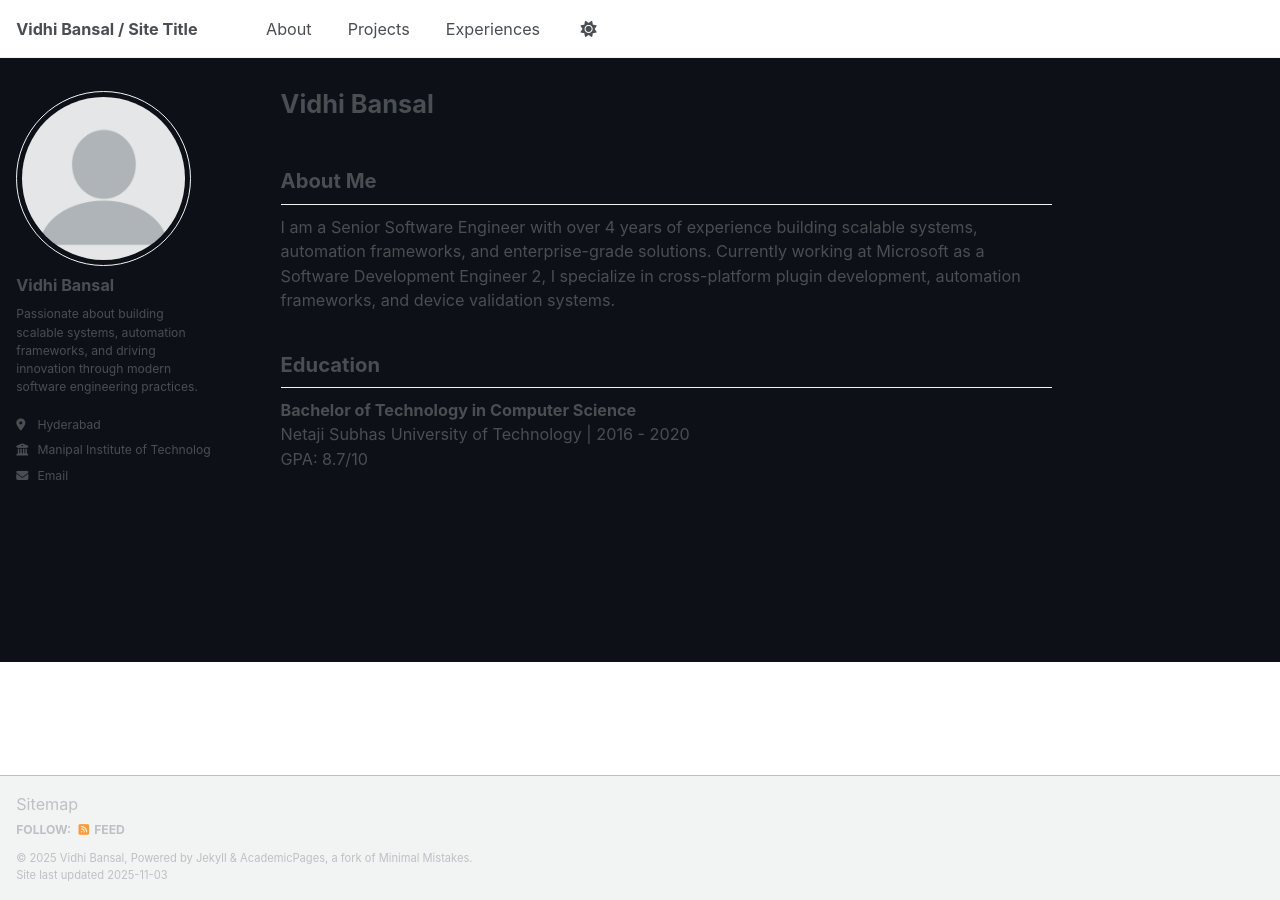
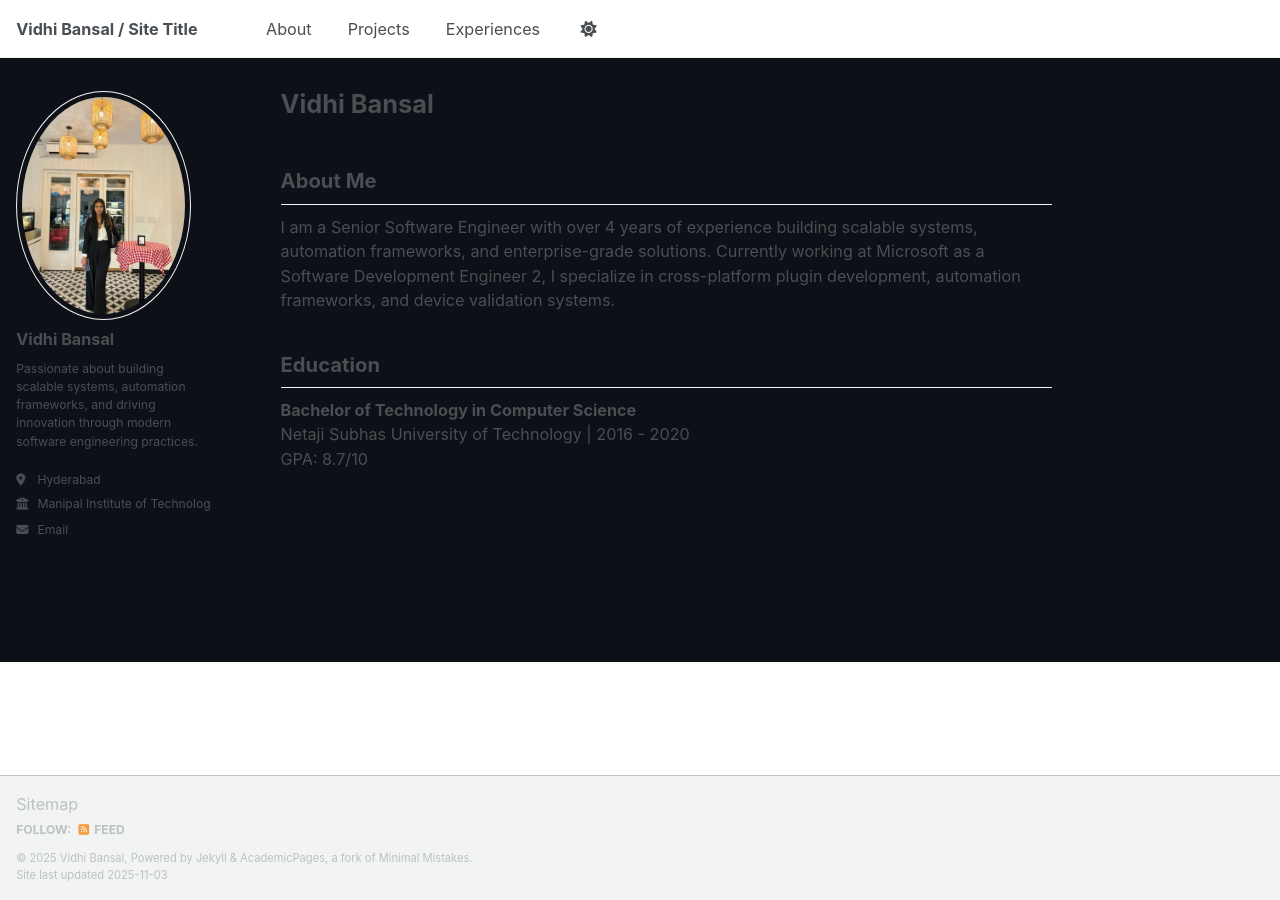
Before and after one commit to notsoweedy/notsoweedy.github.io, a Jekyll site: the page built from _pages/about.md, in a window 1280 px wide. Built offline with Jekyll 4.4.1, drawn with Linux system fonts in a browser that asks for light colours; a script that is not in the unit is left out.

Commit message:
Update profile picture.

```diff
--- a/_config.yml
+++ b/_config.yml
@@ -21,7 +21,7 @@ repository               : "notsoweedy/notsoweedy.github.io"
 #               Additional customization can be done by editing /_includes/author-profile.html
 author:
   # Biographic information
-  avatar           : "profile.png"
+  avatar           : "7190495A-65D3-4544-BF4F-208AF71C79B8_1_105_c.jpg"
   name             : "Vidhi Bansal"
   pronouns         : # example: "she/her"
   bio              : "Passionate about building scalable systems, automation frameworks, and driving innovation through modern software engineering practices."
```
